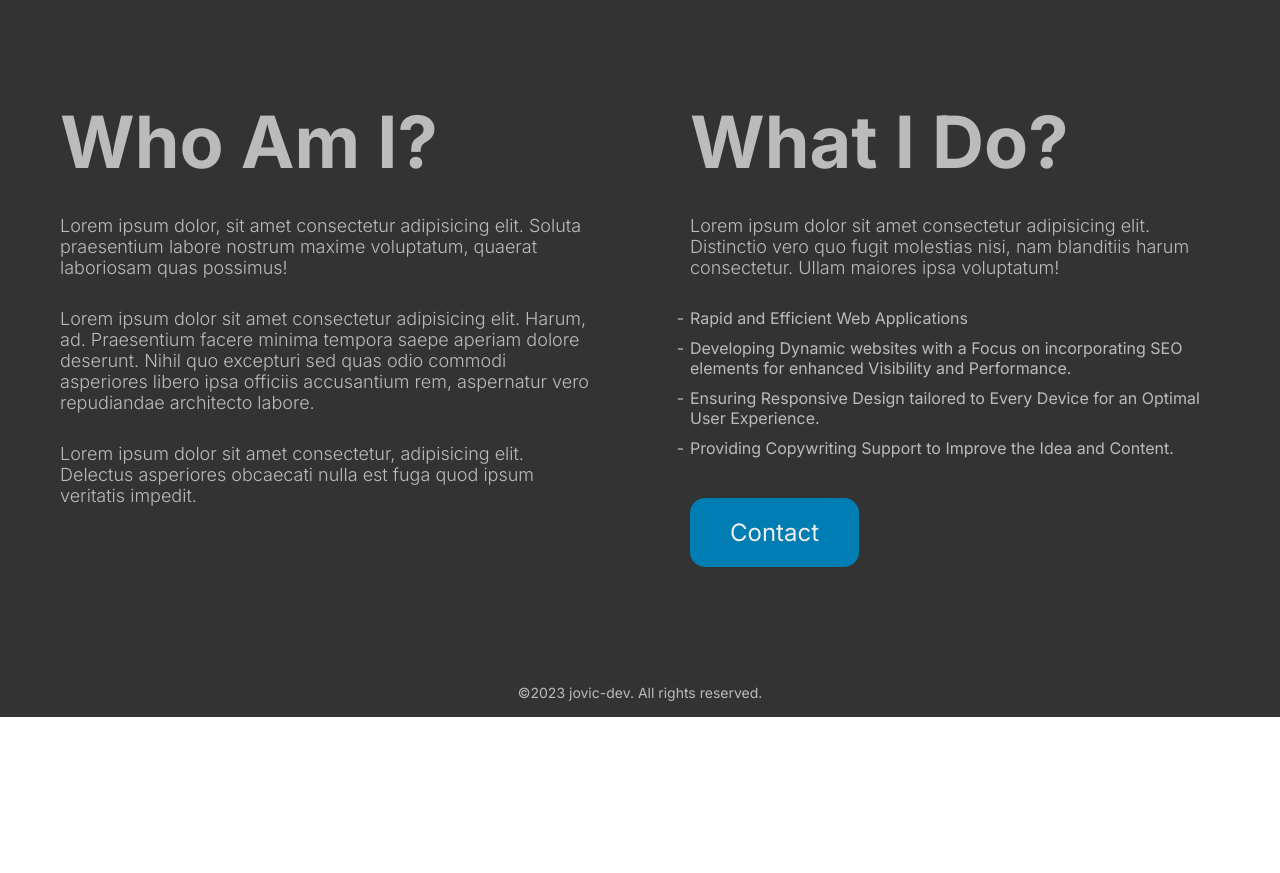
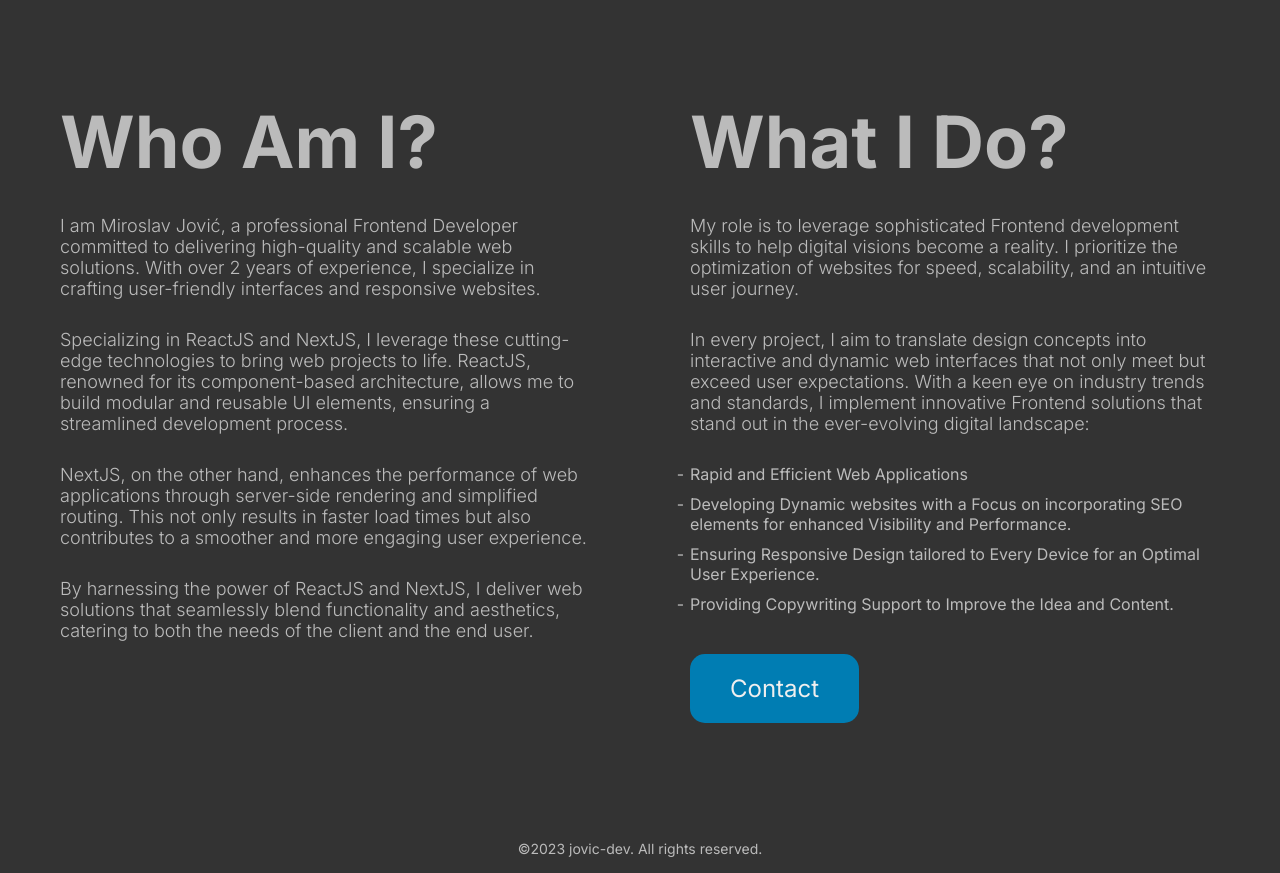
Before and after one commit to MirosBL45/jovic-dev, a Next.js app: page /about in a window 1280 px wide. Shown: the part 802-1675 px from the top of the page. Before the commit the page ends 1519 px from the top, so only its background shows below. Built offline with nearby package versions, Linux system fonts and the light colour scheme; no server answers.

Commit message:
made about component and about text in data

```diff
--- a/src/app/about/page.jsx
+++ b/src/app/about/page.jsx
@@ -1,11 +1,10 @@
-// react/next stuff
-import Image from 'next/image';
-
 //components
-import LinkButton from '@/components/Buttons/LinkButton';
+import AboutComponent from '@/components/homePage/about/AboutComponent';
 
 // data
 import { aboutData } from '@/utils/data';
+import { aboutDataText } from '@/utils/data';
+import { allYears } from '@/utils/GeneralFunctions.js';
 
 // style
 import styles from './page.module.css';
@@ -21,56 +20,15 @@ function About() {
   return (
     <div className={`${styles.container} layoutContainerAll`}>
       <header className={styles.imgText}>
-        <h1>About Me</h1>
-        <p>You are what you believe you are</p>
+        <h1>{aboutDataText[7].mainHeadline}</h1>
+        <p>{aboutDataText[7].headlineText}</p>
       </header>
-      <div className={styles.imgContainer}>
-        <Image
-          src={'/coverAbout.jpg'}
-          alt="jovic-dev"
-          width={0}
-          height={0}
-          sizes="100vw"
+      <main>
+        <AboutComponent
+          aboutDataText={aboutDataText}
+          allYears={allYears}
+          aboutData={aboutData}
         />
-      </div>
-      <main className={styles.textContainer}>
-        <article className={styles.item}>
-          <header>
-            <h2>Who Am I?</h2>
-          </header>
-          <p>
-            Lorem ipsum dolor, sit amet consectetur adipisicing elit. Soluta
-            praesentium labore nostrum maxime voluptatum, quaerat laboriosam
-            quas possimus!
-          </p>
-          <p>
-            Lorem ipsum dolor sit amet consectetur adipisicing elit. Harum, ad.
-            Praesentium facere minima tempora saepe aperiam dolore deserunt.
-            Nihil quo excepturi sed quas odio commodi asperiores libero ipsa
-            officiis accusantium rem, aspernatur vero repudiandae architecto
-            labore.
-          </p>
-          <p>
-            Lorem ipsum dolor sit amet consectetur, adipisicing elit. Delectus
-            asperiores obcaecati nulla est fuga quod ipsum veritatis impedit.
-          </p>
-        </article>
-        <article className={styles.item}>
-          <header>
-            <h2>What I Do?</h2>
-          </header>
-          <p>
-            Lorem ipsum dolor sit amet consectetur adipisicing elit. Distinctio
-            vero quo fugit molestias nisi, nam blanditiis harum consectetur.
-            Ullam maiores ipsa voluptatum!
-          </p>
-          <ul>
-            {aboutData.map(({ id, text }) => (
-              <li key={id}>{text}</li>
-            ))}
-          </ul>
-          <LinkButton text={'Contact'} url={'/contact'} />
-        </article>
       </main>
     </div>
   );
--- a/src/app/not-found.js
+++ b/src/app/not-found.js
@@ -39,11 +39,11 @@ export default function NotFound() {
                 <h2>Whoops!!!</h2>
                 <p>It seems you've ventured into uncharted territory.</p>
                 <p>The page you're looking for might be on a vacation or has taken a coffee break.</p>
-                <p>In the meantime, if you're feeling adventurous, you can explore other corners of our digital realm.</p>
-                <p>If you believe this is a technical glitch, feel free to let <Link href="/contact">our support</Link> team know.</p>
+                <p>In the meantime, if you're feeling adventurous, you can explore other corners of my digital realm.</p>
+                <p>If you believe this is a technical glitch, feel free to let <Link title='Send me message' href="/contact">me know</Link> this.</p>
                 <p>Thanks for your patience, and happy exploring!</p>
                 <p>
-                    <Link href="/">Return Home</Link> or you will be
+                    <Link title='Click here to return on Home Page' href="/">Return Home</Link> or you will be
                     redirected in {counter} seconds.
                 </p>
             </div>
--- /dev/null
+++ b/src/components/homePage/about/AboutComponent.jsx
@@ -0,0 +1,53 @@
+// react/next stuff
+import Image from 'next/image';
+
+//components
+import LinkButton from '@/components/Buttons/LinkButton';
+
+// style
+import styles from './about.module.css';
+import '@/app/globals.css';
+
+function AboutComponent({ aboutDataText, allYears, aboutData }) {
+  return (
+    <>
+      <div className={styles.imgContainer}>
+        <Image
+          src={'/coverAbout.jpg'}
+          alt="jovic-dev"
+          width={0}
+          height={0}
+          sizes="100vw"
+        />
+      </div>
+      <section className={styles.textContainer}>
+        <article className={styles.item}>
+          <header>
+            <h2>{aboutDataText[7].headline1}</h2>
+          </header>
+          <p>
+            {aboutDataText[0]} {allYears} {aboutDataText[1]}
+          </p>
+          <p>{aboutDataText[2]}</p>
+          <p>{aboutDataText[3]}</p>
+          <p>{aboutDataText[4]}</p>
+        </article>
+        <article className={styles.item}>
+          <header>
+            <h2>{aboutDataText[7].headline2}</h2>
+          </header>
+          <p>{aboutDataText[5]}</p>
+          <p>{aboutDataText[6]}</p>
+          <ul>
+            {aboutData.map(({ id, text }) => (
+              <li key={id}>{text}</li>
+            ))}
+          </ul>
+          <LinkButton title={'Contact'} text={'Contact'} url={'/contact'} />
+        </article>
+      </section>
+    </>
+  );
+}
+
+export default AboutComponent;
--- a/src/utils/data.js
+++ b/src/utils/data.js
@@ -63,6 +63,17 @@ export const linksOtherPages = [
     url: "/dashboard",
   },
 ];
+
+export const aboutDataText = [
+  'I am Miroslav Jović, a professional Frontend Developer committed to delivering high-quality and scalable web solutions. With over',
+  'years of experience, I specialize in crafting user-friendly interfaces and responsive websites.',
+  'Specializing in ReactJS and NextJS, I leverage these cutting-edge technologies to bring web projects to life. ReactJS, renowned for its component-based architecture, allows me to build modular and reusable UI elements, ensuring a streamlined development process.',
+  'NextJS, on the other hand, enhances the performance of web applications through server-side rendering and simplified routing. This not only results in faster load times but also contributes to a smoother and more engaging user experience.',
+  'By harnessing the power of ReactJS and NextJS, I deliver web solutions that seamlessly blend functionality and aesthetics, catering to both the needs of the client and the end user.',
+  'My role is to leverage sophisticated Frontend development skills to help digital visions become a reality. I prioritize the optimization of websites for speed, scalability, and an intuitive user journey.',
+  'In every project, I aim to translate design concepts into interactive and dynamic web interfaces that not only meet but exceed user expectations. With a keen eye on industry trends and standards, I implement innovative Frontend solutions that stand out in the ever-evolving digital landscape:',
+  { mainHeadline: 'About Me', headlineText: 'Creating Exceptional Digital Experiences', headline1: 'Who Am I?', headline2: 'What I Do?' },
+]
 
 export const aboutData = [
   { id: 1, text: 'Rapid and Efficient Web Applications' },
```
Also changed, not shown: src/components/homePage/about/About.jsx (+9 -68 lines).
